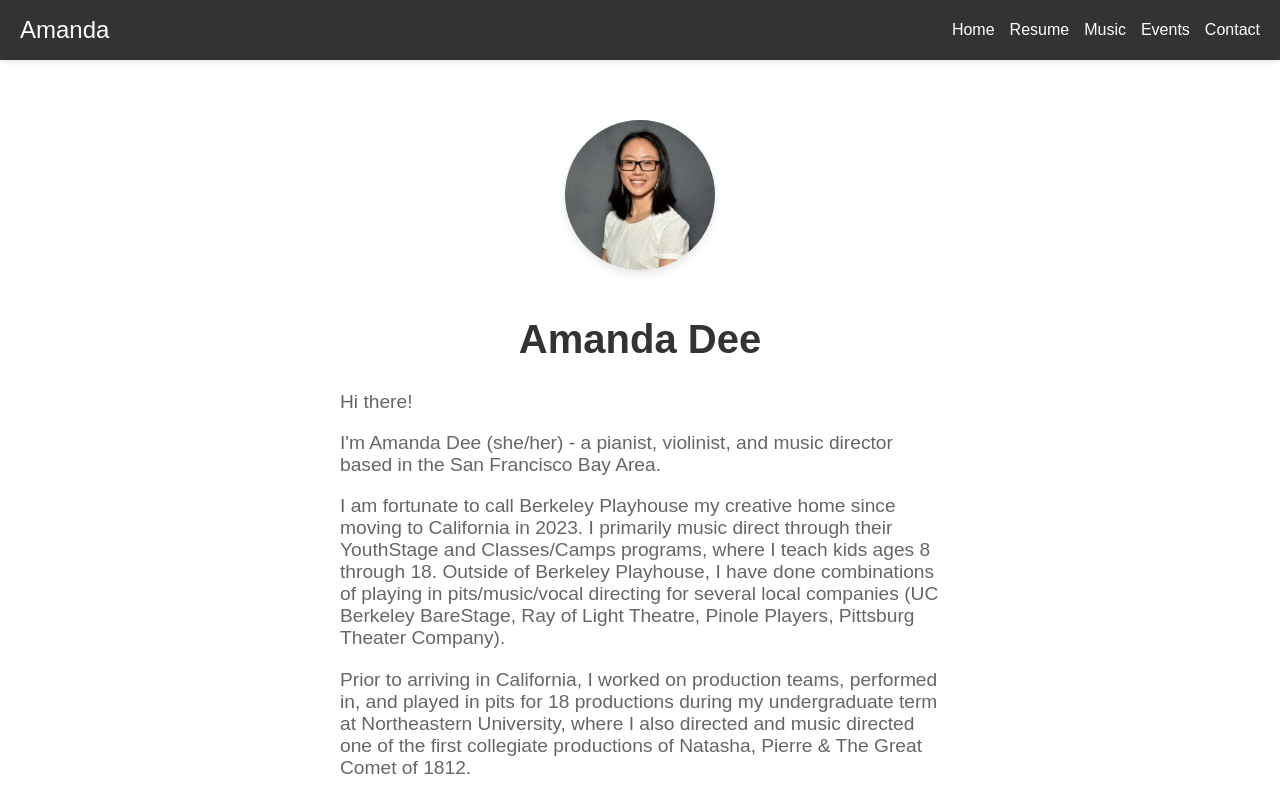
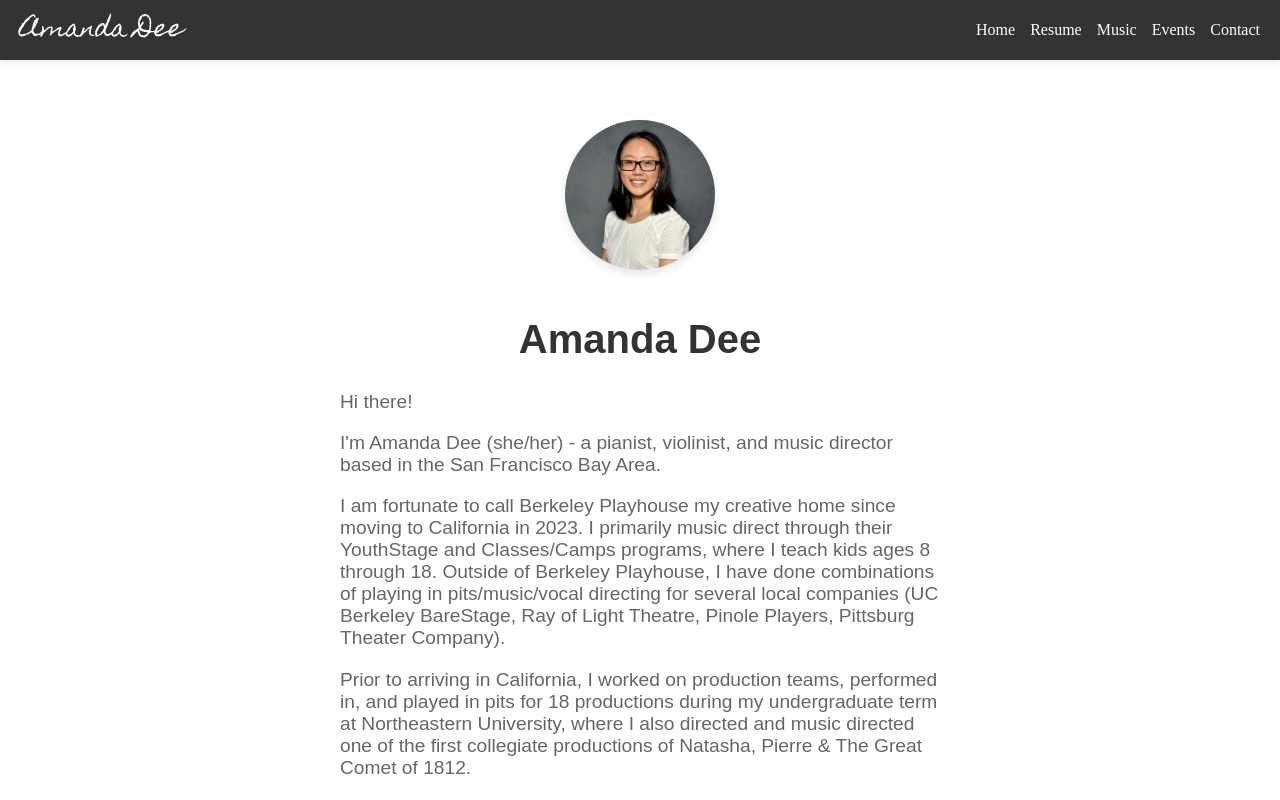
Before and after one commit to lukeyreyno/adee-website, a React (Create React App) app: page /music in a window 1280 px wide. Shown: the top 800 px of the page. Built offline with nearby package versions, Linux system fonts and the light colour scheme.

Commit message:
update navbar font

```diff
--- a/src/NavBar.css
+++ b/src/NavBar.css
@@ -1,3 +1,5 @@
+@import url('https://fonts.googleapis.com/css2?family=Homemade+Apple&display=swap');
+
 :root {
   --navbar-height: 60px;
 }
@@ -24,12 +26,14 @@
 }
 
 .navbar-logo {
+  font-family: 'Homemade Apple', cursive;
   font-size: 1.5em;
   color: white;
   text-decoration: none;
 }
 
 .navbar-links {
+  font-family: cursive;
   list-style: none;
   display: flex;
   gap: 15px;
--- a/src/NavBar.tsx
+++ b/src/NavBar.tsx
@@ -93,7 +93,7 @@ const NavBar: React.FC = () => {
   return (
     <nav className="navbar" ref={navbarRef}>
       <div className="navbar-container">
-        <Link to="/" className="navbar-logo">Amanda</Link>
+        <Link to="/" className="navbar-logo">Amanda Dee</Link>
         <button className="navbar-toggle" onClick={toggleNavVisibility}>☰</button>
         {!isSmallScreen && navBarLinksContainer()}
       </div>
```
